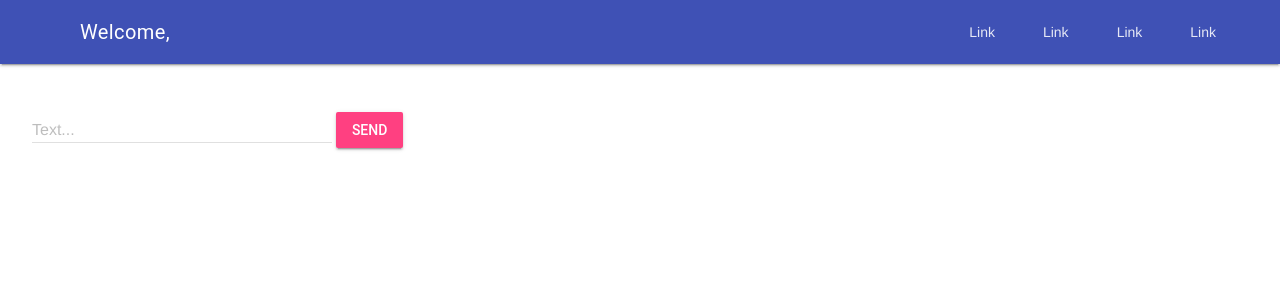
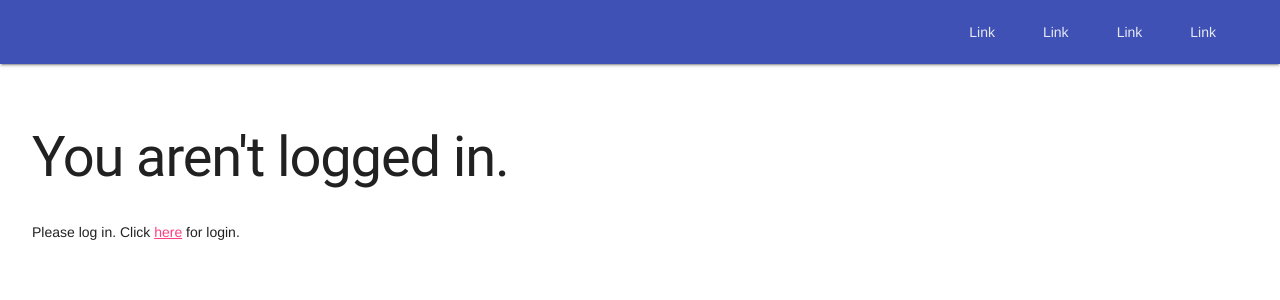
Before and after one commit to RicardoGeada/Django-ChatApp, a Django app: template chat/templates/chat/index.html in a window 1280 px wide. Shown: the top 300 px of the page. Run offline with Django 5.2, Linux system fonts and the light colour scheme; the template is opened without the code that fills it, so the values that code supplies are empty.

Commit message:
added chat model

```diff
--- a/chat/admin.py
+++ b/chat/admin.py
@@ -1,14 +1,15 @@
 from django.contrib import admin
-from chat.models import Message
+from chat.models import Message, Chat
 
 # Gib an was im Admin Panel angezeigt wird.
 # z.B. nicht alle Felder für alle Admins anzeigen
 # evtl. Zusatzfelder einbauen (Suche nach Nutzern)
 # Filter einstellen
 class MessageAdmin(admin.ModelAdmin):
-    fields = ('text', 'created_at', 'author', 'receiver')       # Felder für die Detailansicht (zum bearbeiten)
+    fields = ('chat', 'text', 'created_at', 'author', 'receiver')       # Felder für die Detailansicht (zum bearbeiten)
     list_display = ('text', 'created_at', 'author', 'receiver') # Elemente die in der Listenansicht angezeigt werden
     search_fields = ('text',)                                   # Erstellt Suchleiste für die Messages
 
 # Register your models here.
 admin.site.register(Message, MessageAdmin) # Das Model wird registriert und dem Admin Panel hinzugefügt.
+admin.site.register(Chat)
--- a/chat/models.py
+++ b/chat/models.py
@@ -3,10 +3,12 @@ from datetime import date
 from django.conf import settings
 
 # Create your models here.
+class Chat(models.Model):
+    created_at = models.DateField(default= date.today)
 class Message(models.Model):
     text = models.CharField(max_length=500)
     created_at = models.DateField(default = date.today)
-    # chat
+    chat = models.ForeignKey(Chat, on_delete=models.CASCADE, related_name="chat_message_set", default=None, blank=True, null=True)
     author = models.ForeignKey(settings.AUTH_USER_MODEL, on_delete=models.CASCADE, related_name='author_message_set')
     # ForeignKey -> auf ein anderes Objekt referenzieren
     # on_delete=models.CASCADE -> Nachricht wird mit dem Nutzer gelöscht
--- a/chat/templates/chat/index.html
+++ b/chat/templates/chat/index.html
@@ -1,11 +1,21 @@
-<link rel="stylesheet" href="https://fonts.googleapis.com/icon?family=Material+Icons">
-<link rel="stylesheet" href="https://code.getmdl.io/1.3.0/material.indigo-pink.min.css">
+<link
+  rel="stylesheet"
+  href="https://fonts.googleapis.com/icon?family=Material+Icons"
+/>
+<link
+  rel="stylesheet"
+  href="https://code.getmdl.io/1.3.0/material.indigo-pink.min.css"
+/>
 <script defer src="https://code.getmdl.io/1.3.0/material.min.js"></script>
 
 <style>
   .page-content {
     padding: 32px;
     margin: auto;
+  }
+
+  .color-grey {
+    color: grey;
   }
 </style>
 
@@ -14,7 +24,11 @@
   <header class="mdl-layout__header">
     <div class="mdl-layout__header-row">
       <!-- Title -->
-        <span class="mdl-layout-title">Welcome, {{ request.user.first_name }}</span>
+        {% if request.user.is_authenticated %}
+          <span class="mdl-layout-title">
+            Welcome, {{ request.user.first_name }}
+          </span>
+        {% endif %}
       <!-- Add spacer, to align navigation to the right -->
       <div class="mdl-layout-spacer"></div>
       <!-- Navigation. We hide it in small screens. -->
@@ -39,21 +53,42 @@
     <div class="page-content">
       <!-- Your content goes here -->
       <!-- Textfield with Floating Label -->
+      {% if request.user.is_authenticated %}
 
       <form action="/chat/" method="post">
         <!-- Django Token -->
         {% csrf_token %}
-        <div class="mdl-textfield mdl-js-textfield mdl-textfield--floating-label">
-          <input class="mdl-textfield__input" type="text" id="sample3" name="textmessage">
+        <div
+          class="mdl-textfield mdl-js-textfield mdl-textfield--floating-label"
+        >
+          <input
+            class="mdl-textfield__input"
+            type="text"
+            id="sample3"
+            name="textmessage"
+          />
           <label class="mdl-textfield__label" for="sample3">Text...</label>
         </div>
         <!-- Accent-colored raised button with ripple -->
-        <button class="mdl-button mdl-js-button mdl-button--raised mdl-js-ripple-effect mdl-button--accent">
+        <button
+          class="mdl-button mdl-js-button mdl-button--raised mdl-js-ripple-effect mdl-button--accent"
+        >
           Send
         </button>
       </form>
 
+      {% for message in messages %}
+        <div>
+          <span class="color-grey">[{{ message.created_at }}]</span>
+          {{ message.author.first_name }}:
+          <i>{{ message.text }}</i>
+        </div>
+      {% endfor %}
 
+      {% else %}
+        <h1>You aren't logged in.</h1>
+        <p>Please log in. Click <a href="/login">here</a> for login.</p>
+      {% endif %}
     </div>
   </main>
 </div>
--- a/chat/views.py
+++ b/chat/views.py
@@ -1,7 +1,11 @@
 from django.shortcuts import render
+from chat.models import Chat, Message
 
 # Create your views here.
 def index(request):
     if request.method == 'POST':
         print("Received Data " + request.POST["textmessage"])
-    return render(request, 'chat/index.html', { 'username' : 'Mark'})
+        myChat = Chat.objects.get(id=1)
+        Message.objects.create(text=request.POST["textmessage"], chat=myChat, author=request.user, receiver=request.user)
+    chatMessages = Message.objects.filter(chat__id=1) # Wir schauen von der Message auf das Chat Objekt mit der ID 1
+    return render(request, 'chat/index.html', { 'messages' : chatMessages })
```
Lines whose indentation alone changed are shown as unchanged.
